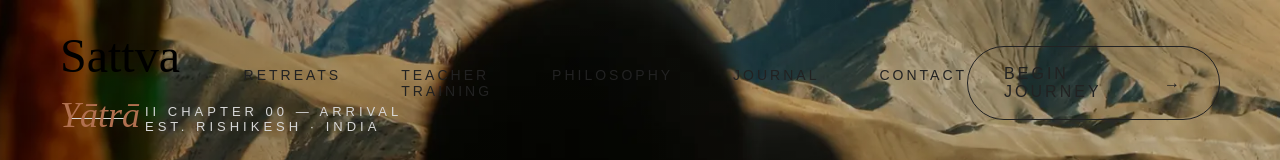
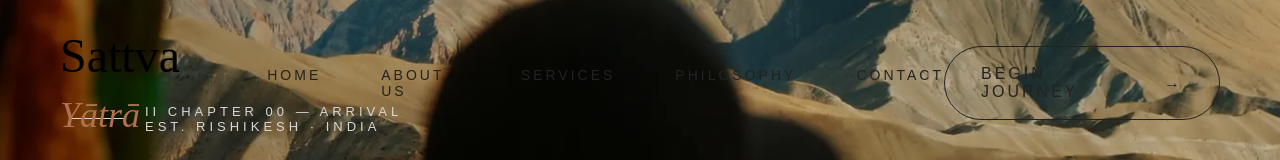
Before and after one commit to shivam9114/Pitara, a React (Vite) app: page / in a window 1280 px wide. Shown: the top 160 px of the page. Built offline with nearby package versions, Linux system fonts and the light colour scheme.

Commit message:
Update ...

```diff
--- a/src/components/Navbar/Navbar.jsx
+++ b/src/components/Navbar/Navbar.jsx
@@ -29,15 +29,17 @@ export default function Navbar() {
 
                 <nav>
 
-                    <a href="#">Retreats</a>
+                     <a href="/">Home</a>
 
-                    <a href="#">Teacher Training</a>
+                    <a href="/about">About Us</a>
 
-                    <a href="#">Philosophy</a>
+                    <a href="/services">Services</a>
 
-                    <a href="#">Journal</a>
+                    <a href="/philosophy">Philosophy</a>
 
-                    <a href="#">Contact</a>
+
+
+                    <a href="/contact">Contact</a>
 
                 </nav>
 
```
